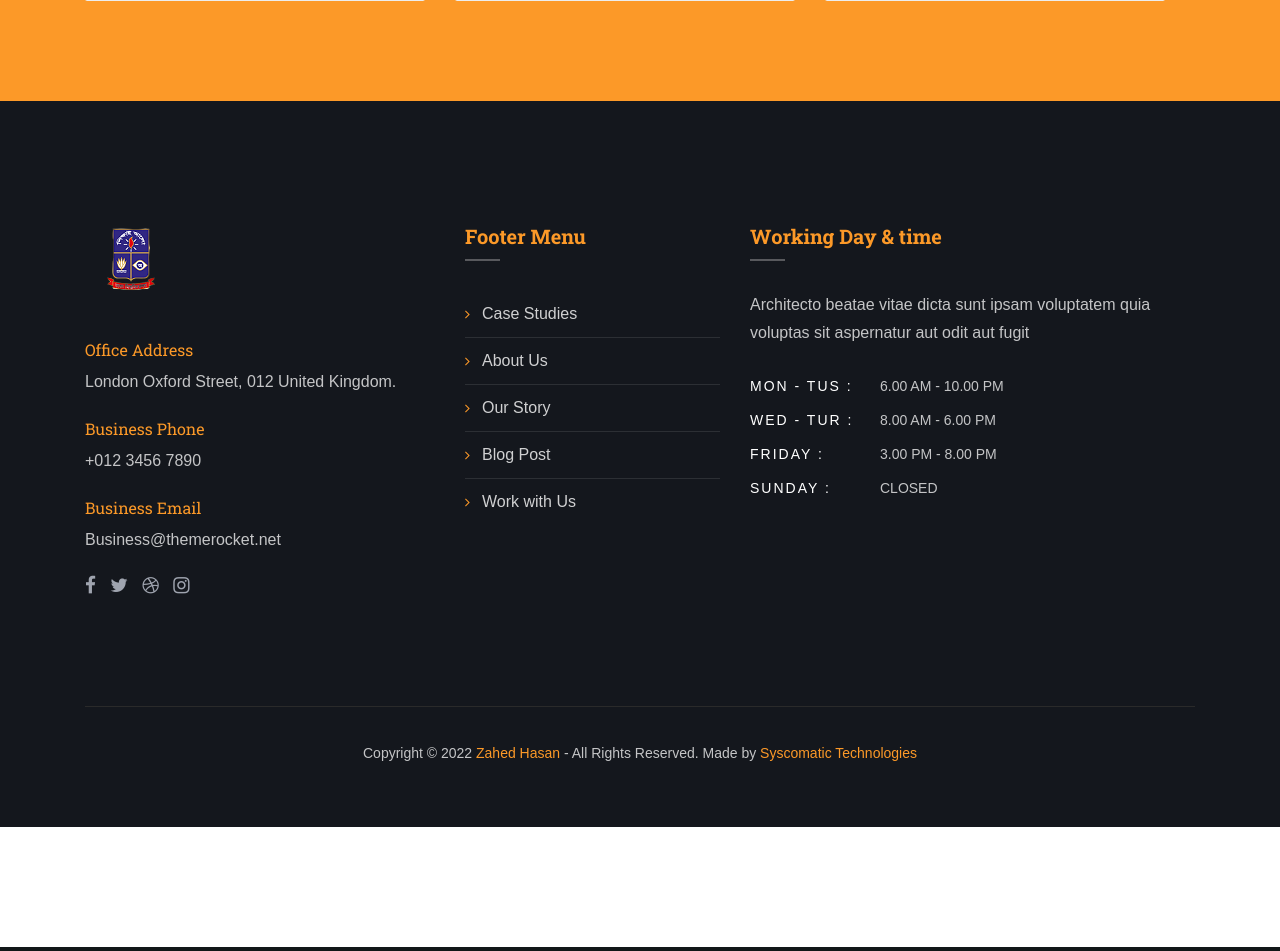
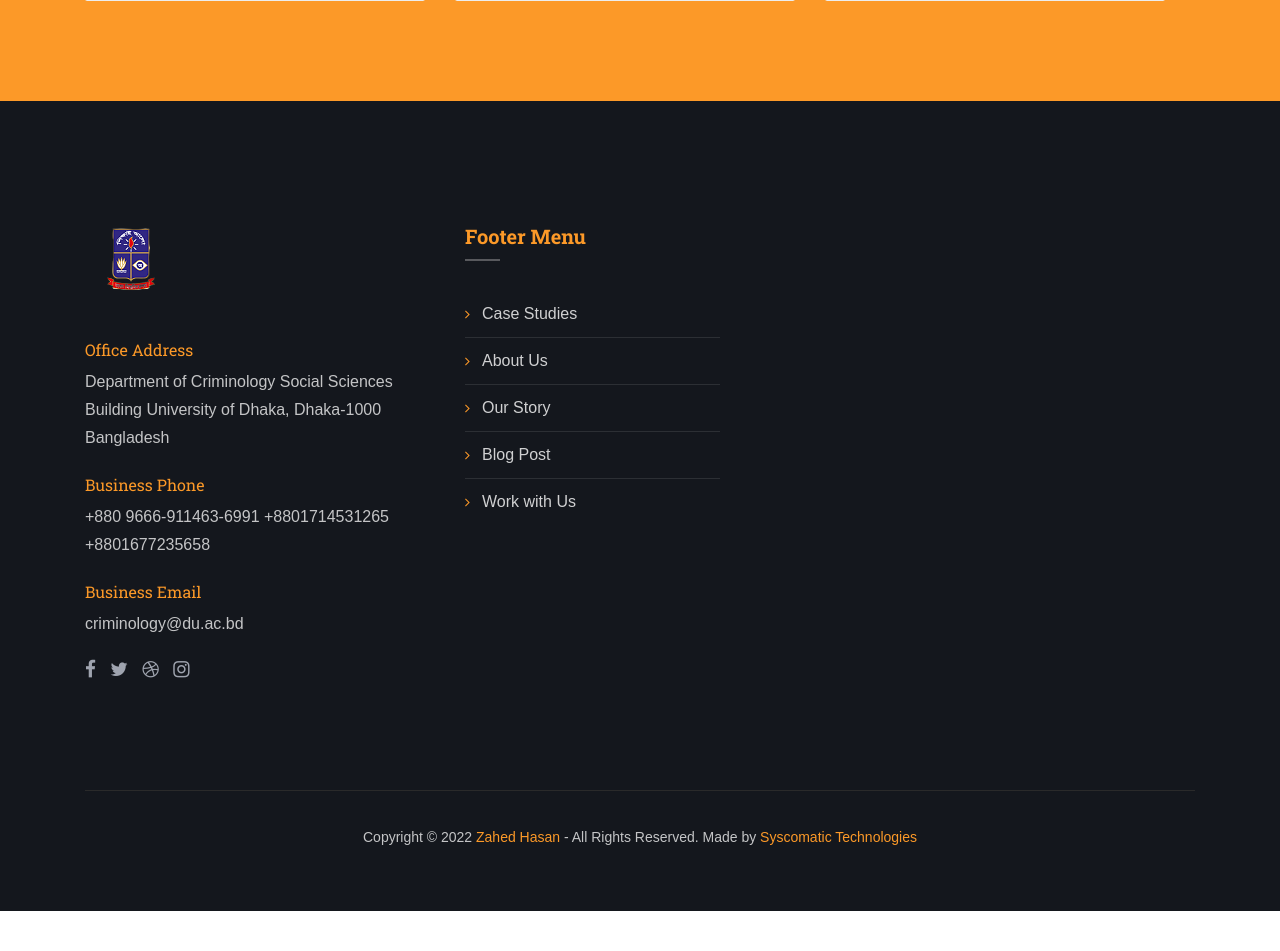
Before and after one commit to Zahed75/criminology_core, a Django app: page /about/ in a window 1280 px wide. Shown: the part 2830-3781 px from the top of the page. Run offline with Django 4.2, Linux system fonts and the light colour scheme; data that the repository does not hold is empty; some libraries are stand-ins or nearby versions; some web fonts are replaced.

Commit message:
footer updated

```diff
--- a/templates/base.html
+++ b/templates/base.html
@@ -63,7 +63,7 @@
                                 <li><a href="javascript:void(0);">Courses</a>
                                     <ul class="submenu">
                                         <li><a href="{% url 'course' %}">courses</a></li>
-                              <li><a href="{% url 'facilities' %}">Facilities</a></li>
+                                        <li><a href="{% url 'facilities' %}">Facilities</a></li>
 
                                     </ul>
                                 </li>
@@ -86,7 +86,7 @@
                                 <li><a href="{% url 'research' %}">All-Research</a>
                                     <ul class="submenu">
                                         <li><a href="{% url 'publication' %}">Publications</a></li>
-                                    <li><a href="#">Notices</a></li>
+                                        <li><a href="#">Notices</a></li>
                                     </ul>
                                 </li>
                                 <li><a href="{% url 'contact'%}">Contact</a></li>
@@ -181,15 +181,21 @@
                         <a href="{% url 'home' %}"><img src="{%static 'assets/images/icon/du_logo.png' %}" alt="image"></a>
                         <div class="address">
                             <h6>Office Address</h6>
-                            <p>London Oxford Street, 012 United Kingdom.</p>
+                            <p>Department of Criminology
+                                Social Sciences Building
+                                University of Dhaka, Dhaka-1000
+                                Bangladesh</p>
                         </div>
                         <div class="address">
                             <h6>Business Phone</h6>
-                            <p>+012 3456 7890</p>
+                            <p>+880 9666-911463-6991
+                                +8801714531265
+                                +8801677235658</p>
                         </div>
                         <div class="address">
                             <h6>Business Email</h6>
-                            <p>Business@themerocket.net</p>
+                            <p>criminology@du.ac.bd
+                            </p>
                         </div>
                         <ul class="social">
                             <li><a href="#"><i class="fa fa-facebook"></i></a></li>
@@ -211,19 +217,19 @@
                         </ul>
                     </div>
                 </div>
-                <div class="col-md-5">
-                    <div class="widget widget-opening">
-                        <h4 class="fwidget-title mb-5 pb-3 primary-color">Working Day & time</h4>
-                        <p>Architecto beatae vitae dicta sunt ipsam voluptatem quia voluptas sit aspernatur aut odit aut
-                            fugit</p>
-                        <ul>
-                            <li><span>Mon - Tus :</span>6.00 am - 10.00 pm</li>
-                            <li><span>Wed - Tur :</span>8.00 am - 6.00 pm</li>
-                            <li><span>Friday :</span>3.00 pm - 8.00 pm</li>
-                            <li><span>Sunday :</span>Closed</li>
-                        </ul>
-                    </div>
-                </div>
+                <!--                <div class="col-md-5">-->
+                <!--                    <div class="widget widget-opening">-->
+                <!--                        <h4 class="fwidget-title mb-5 pb-3 primary-color">Working Day & time</h4>-->
+                <!--                        <p>Architecto beatae vitae dicta sunt ipsam voluptatem quia voluptas sit aspernatur aut odit aut-->
+                <!--                            fugit</p>-->
+                <!--                        <ul>-->
+                <!--                            <li><span>Mon - Tus :</span>6.00 am - 10.00 pm</li>-->
+                <!--                            <li><span>Wed - Tur :</span>8.00 am - 6.00 pm</li>-->
+                <!--                            <li><span>Friday :</span>3.00 pm - 8.00 pm</li>-->
+                <!--                            <li><span>Sunday :</span>Closed</li>-->
+                <!--                        </ul>-->
+                <!--                    </div>-->
+                <!--                </div>-->
             </div>
             <div class="footer-bottom">
                 <p>Copyright © 2022 <span><a class="primary-color"
```
